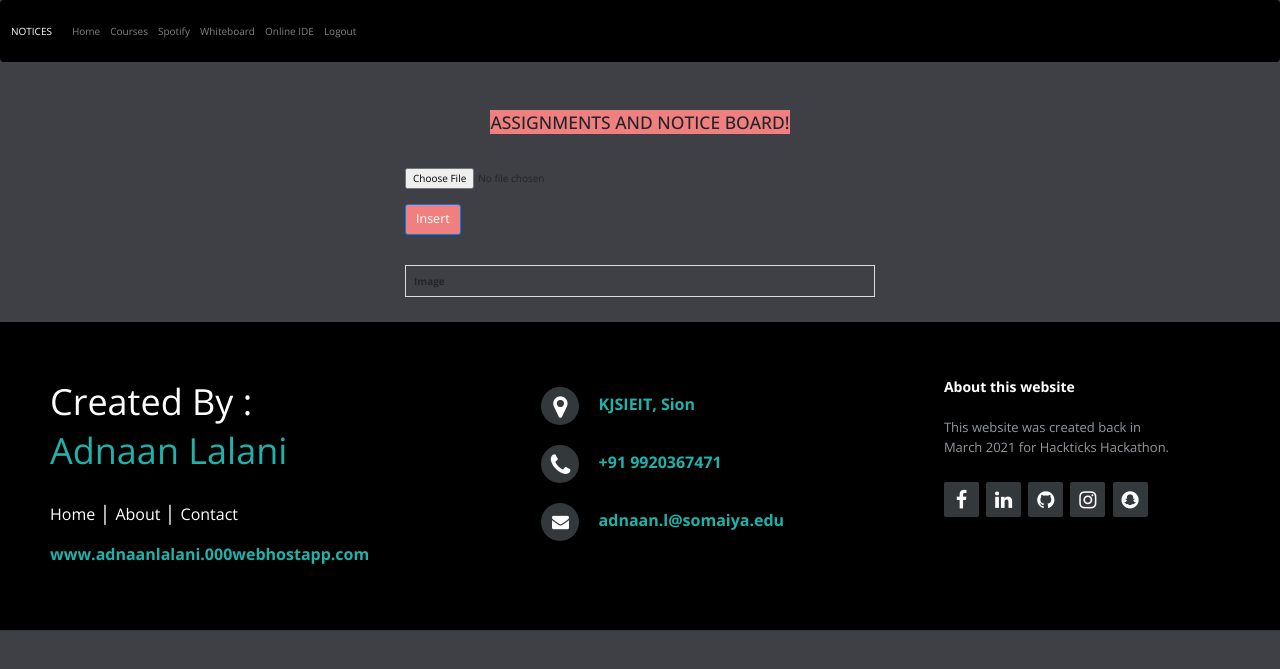
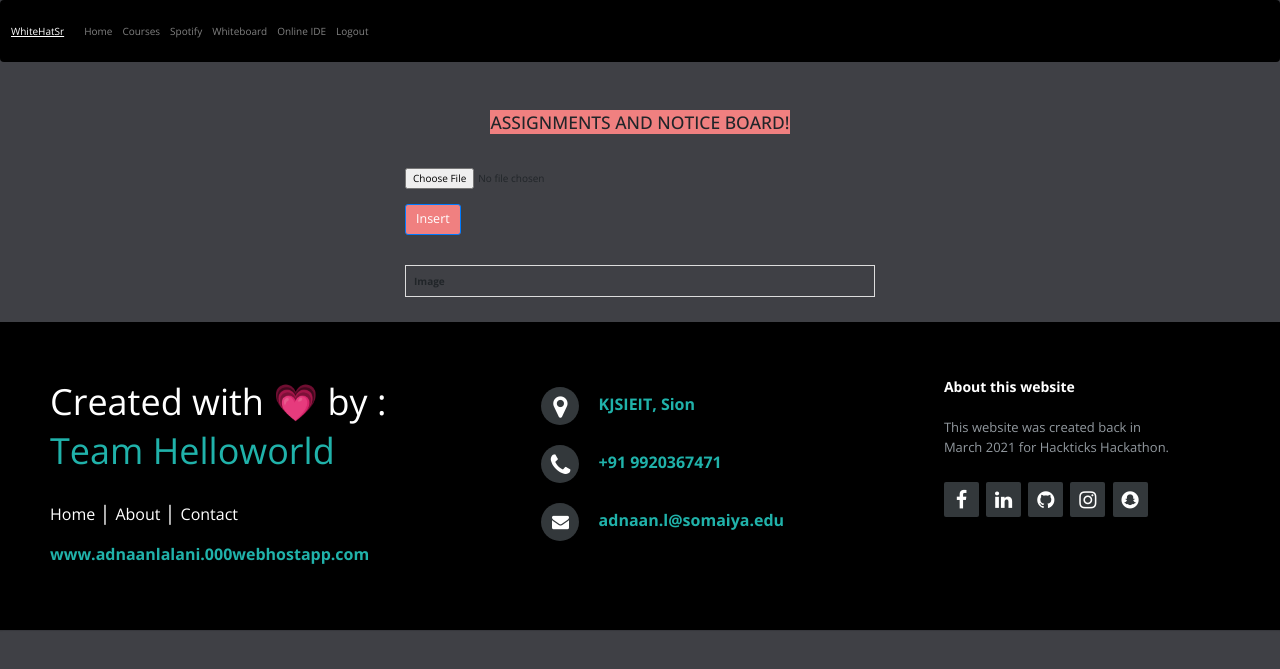
Before and after one commit to ankitgala11/WhiteHatSr, a PHP site: page / in a window 1280 px wide. Shown: the top 669 px of the page. Run offline with PHP 8.4, Linux system fonts and the light colour scheme; the visitor is signed in with stand-in values (Sample User, id 1); data that the repository does not hold is empty.

Commit message:
changed titles for SEO, ui changes in nav and footer

```diff
--- a/index.php
+++ b/index.php
@@ -26,7 +26,7 @@ if($_SESSION['email'])
  <!DOCTYPE html>
  <html>
       <head>
-           <title>NOTICE BOARD!</title>
+           <title>WhiteHatSr!</title>
            <script src="https://ajax.googleapis.com/ajax/libs/jquery/2.2.0/jquery.min.js"></script>
            <link rel="stylesheet" href="https://maxcdn.bootstrapcdn.com/bootstrap/3.3.6/css/bootstrap.min.css" />
            <script src="https://maxcdn.bootstrapcdn.com/bootstrap/3.3.6/js/bootstrap.min.js"></script>
@@ -241,7 +241,7 @@ section {
      <body style="background : #3f4045;">
 
      <nav class="navbar navbar-expand-lg navbar-dark" style= "background-color: #000000;">
-    <a class="navbar-link-active" style ="color:white;" href="#">NOTICES</a>
+    <a class="navbar-link-active" style ="color:white; text-decoration: underline">WhiteHatSr</a>
     <button class="navbar-toggler" type="button" data-toggle="collapse" data-target="#navbarSupportedContent" aria-controls="navbarSupportedContent" aria-expanded="false" aria-label="Toggle navigation">
       <span class="navbar-toggler-icon"></span>
     </button>
@@ -331,7 +331,11 @@ section {
 
 			<div class="footer-left">
 
-        <h3>Created By : <br><span>Adnaan Lalani</span></br></h3>
+        <h3>Created with &#128151 by :
+        <br><span>
+        <a href="https://github.com/ankitgala11/WhiteHatSr" target="_blank" style ="color : lightseagreen;">Team Helloworld</a>
+        </span></br>
+        </h3>
 
 				<p class="footer-links">
 					<a href="http://adnaanlalani.000webhostapp.com/" target="_blank" class="link-1">Home</a>
--- a/success.php
+++ b/success.php
@@ -45,7 +45,7 @@ Welcome to your one stop solution of being a better student, view your notices,
 </div>
  <div class="container_outer_img">
  <div class="img-inner">
- <img src="11.JPG" alt="" class="container_img"/>
+ <img src="22.PNG" alt="" class="container_img"/>
        </div>
      </div>
   </div>
--- a/success1.php
+++ b/success1.php
@@ -46,7 +46,7 @@ Welcome to your one stop solution of being a better student, view your notices,
 </div>
  <div class="container_outer_img">
  <div class="img-inner">
- <img src="11.JPG" alt="" class="container_img"/>
+ <img src="22.PNG" alt="" class="container_img"/>
        </div>
      </div>
   </div>
```
Also changed, not shown: index1.php (+7 -3 lines), 11.jpg (deleted), abstract.jpg (deleted), astronomy.jpg (deleted), black.jpg (deleted).
